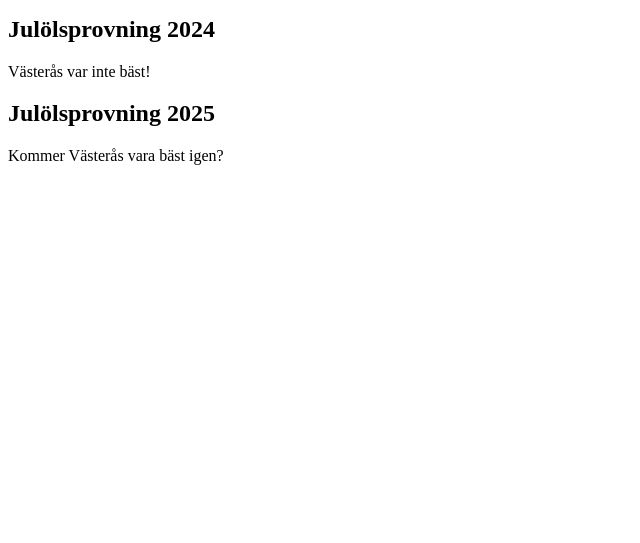
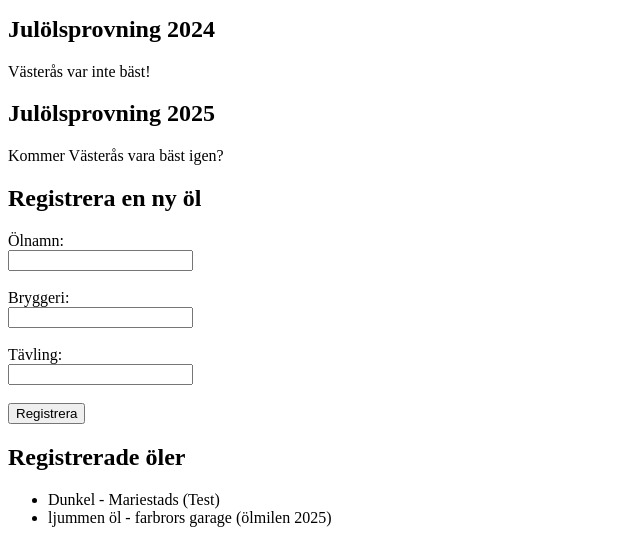
Before and after one commit to gstvsnd/Ol_databasen_ws, a Flask app: page / in a window 1280 px wide. Shown: the part 275-818 px from the top of the page, without its empty margins (0-640 px from the left). Before the commit the page ends 440 px from the top, so only its background shows below. Run offline with Flask 3, Linux system fonts and the light colour scheme.

Commit message:
Det fungerar delvis

```diff
--- a/app.py
+++ b/app.py
@@ -4,35 +4,39 @@
 
 app = Flask(__name__, instance_relative_config=True)
 
-app.config['SQLALCHEMY_DATABASE_URI'] = 'sqlite:///' + os.path.join(app.instance_path, 'beercomp.db')
+# Konfigurera databasens sökväg
+os.makedirs(app.instance_path, exist_ok=True)
+app.config['SQLALCHEMY_DATABASE_URI'] = 'sqlite:///' + os.path.join(app.instance_path, 'beers.db')
 app.config['SQLALCHEMY_TRACK_MODIFICATIONS'] = False
 
 db = SQLAlchemy(app)
 
-# Skapa modell för Beer
+# Modell
 class Beer(db.Model):
     id = db.Column(db.Integer, primary_key=True)
     name = db.Column(db.String(100), nullable=False)
     brewery = db.Column(db.String(100), nullable=False)
     competition = db.Column(db.String(100), nullable=False)
 
-# Se till att instance-mappen finns
-os.makedirs(app.instance_path, exist_ok=True)
-
-# Skapa databasen och tabellerna om de inte finns
+# Skapa databasen
 with app.app_context():
     db.create_all()
 
 @app.route('/')
 def index():
-    beers = Beer.query.all()  # Hämta alla öl från databasen
+    beers = Beer.query.all()
     return render_template('index.html', beers=beers)
 
-@app.route('/add', methods=['POST'])
+@app.route('/add_beer', methods=['POST'])
 def add_beer():
-    name = request.form['name']
-    brewery = request.form['brewery']
-    competition = request.form['competition']
+    name = request.form['name'].strip()
+    brewery = request.form['brewery'].strip()
+    competition = request.form['competition'].strip()
+
+    # Dubblettkontroll
+    existing = Beer.query.filter_by(name=name, competition=competition).first()
+    if existing:
+        return "Denna öl är redan registrerad för tävlingen!", 400
 
     new_beer = Beer(name=name, brewery=brewery, competition=competition)
     db.session.add(new_beer)
--- a/templates/index.html
+++ b/templates/index.html
@@ -25,5 +25,32 @@
 
     <h2>Julölsprovning 2025</h2>
     <p>Kommer Västerås vara bäst igen?</p>
+    <h2>Registrera en ny öl</h2>
+
+    <form method="POST" action="/add_beer">
+    <label for="name">Ölnamn:</label><br>
+    <input type="text" id="name" name="name" required><br><br>
+
+    <label for="brewery">Bryggeri:</label><br>
+    <input type="text" id="brewery" name="brewery" required><br><br>
+
+    <label for="competition">Tävling:</label><br>
+    <input type="text" id="competition" name="competition" required><br><br>
+
+    <input type="submit" value="Registrera">
+    </form>
+
+    <h2>Registrerade öler</h2>
+    {% if beers %}
+        <ul>
+            {% for beer in beers %}
+                <li>{{ beer.name }} - {{ beer.brewery }} ({{ beer.competition }})</li>
+            {% endfor %}
+        </ul>
+    {% else %}
+        <p>Inga öler har registrerats ännu.</p>
+    {% endif %}
+
+
 </body>
 </html>
```
Also changed, not shown: instance/beercomp.db (deleted), instance/beers.db (added).
